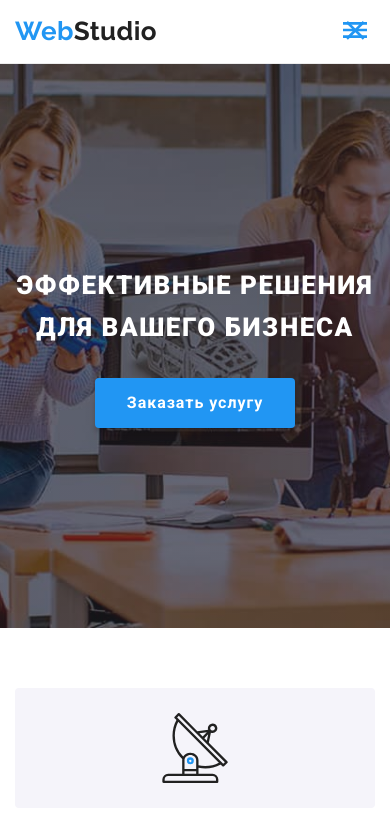
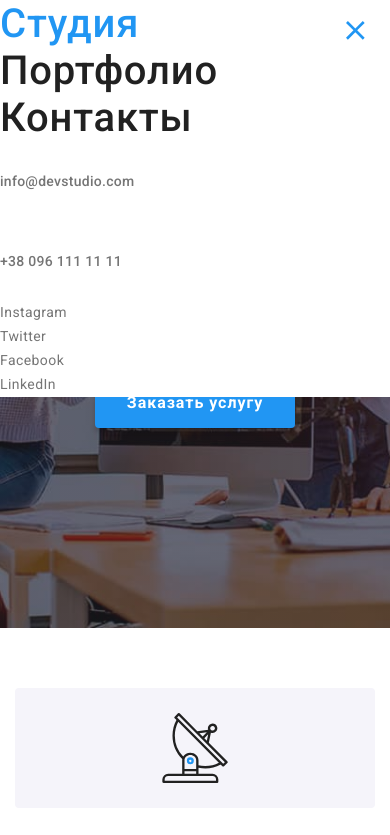
Before and after one commit to VitaliiBerko/goit-markup-hw-08, a plain HTML site: page index.html in a window 390 px wide. Both pictures are taken after a click on the button 355 px from the left and 30 px from the top of the page. Shown: the top 835 px of the page. Drawn offline with nearby package versions, Linux system fonts and the light colour scheme.

Commit message:
Added mobile menu not at all

```diff
--- a/index.html
+++ b/index.html
@@ -50,17 +50,52 @@
                     </svg>
                     +38 096 111 11 11</a></li>
             </ul>
-            <div class="mobile">
-                <button type="button" class="mobile__menu-button">
-                <svg class="mobile__icon" width="40" height="40">
-                    <use href="./images/icons.svg#icon-mobile-menu"></use>
-                </svg>
-                <svg class="mobile__icon" width="40" height="40">
-                    <use href="./images/icons.svg#icon-mobile-close"></use>
-                </svg>
 
-            </button>
-            </div>
+            <nav class="mobile">
+
+                    <button type="button"
+                     class="mobile__menu-button is-open"
+                     data-menu-button
+                     aria-expanded="false"
+                     aria-controls="mobile__menu-conteiner">
+                        <svg class="mobile__icon" width="40" height="40" aria-label="Переключатель мобильного меню">
+                            <use class="mobile__icon-menu" href="./images/icons.svg#icon-mobile-menu"></use>
+                            <use class="mobile__icon-close" href="./images/icons.svg#icon-mobile-close"></use>
+                        </svg>
+                    </button>
+
+                    <div class="mobile__menu-conteiner is-open" data-menu id="mobile__menu-conteiner">
+                    <ul class="mobile__site-nav-list">
+                        <li><a class="link mobile__link mobile__link--current" href="./index.html">Студия</a></li>
+                        <li><a class="link mobile__link" href="./portfolio.html">Портфолио</a></li>
+                        <li><a class="link mobile__link" href="">Контакты</a></li>
+                    </ul>
+
+
+
+
+
+                    <ul class="mobile__auth-nav-list">
+                        <li class="auth-nav__item">
+                            <a href="mailto:info@devstudio.com" class="link link--grey">
+                                info@devstudio.com</a>
+                        </li>
+
+                        <li class="auth-nav__item"><a href="tel:+380961111111" class="link link--grey">
+
+                                +38 096 111 11 11</a></li>
+                    </ul>
+
+
+                    <ul>
+                        <li><a href=""></a>Instagram</li>
+                        <li><a href=""></a>Twitter</li>
+                        <li><a href=""></a>Facebook</li>
+                        <li><a href=""></a>LinkedIn</li>
+                    </ul>
+                </div>
+            </nav>
+
 
 
         </div>
@@ -561,5 +596,6 @@
     </div>
 
 <script src="./js/modal.js"></script>
+<script src="./js/mobile-menu.js"></script>
 </body>
 </html>
--- /dev/null
+++ b/js/mobile-menu.js
@@ -0,0 +1,14 @@
+(() => {
+    const menuBtnRef = document.querySelector("[data-menu-button]");
+    const mobileMenuRef = document.querySelector("[data-menu]");
+
+    menuBtnRef.addEventListener("click", () => {
+        const expanded =
+            menuBtnRef.getAttribute("aria-expanded") === "true" || false;
+
+        menuBtnRef.classList.toggle("is-open");
+        menuBtnRef.setAttribute("aria-expanded", !expanded);
+
+        mobileMenuRef.classList.toggle("is-open");
+    });
+})();
--- a/sass/components/_address.scss
+++ b/sass/components/_address.scss
@@ -4,7 +4,7 @@
     text-align: center;
     margin-bottom: 60px;
 
-    @media (min-width: 1600px) {
+    @media (min-width: 1200px) {
             text-align: left;
             margin-bottom: 0;
         }
--- a/sass/components/_auth-nav.scss
+++ b/sass/components/_auth-nav.scss
@@ -14,7 +14,7 @@
         }
 
 
-        @media (min-width: 1600px) {
+        @media (min-width: 1200px) {
             display: flex;
                 gap: 50px;
 
--- a/sass/components/_form-call-to-action.scss
+++ b/sass/components/_form-call-to-action.scss
@@ -3,7 +3,7 @@
     width: 450px;
     width: 100%;
 
-    @media (min-width: 1600px) {
+    @media (min-width: 1200px) {
     display: flex;
     align-items: flex-end;
     gap: 12px;}
@@ -12,7 +12,7 @@
     &__inner {
             width: 100%;
 
-            @media (min-width: 1600px) {
+            @media (min-width: 1200px) {
 
                     max-width: 358px;
                 }
--- a/sass/components/_form.scss
+++ b/sass/components/_form.scss
@@ -4,7 +4,7 @@
     max-width: 350px;
     width: 100%;
 
-    @media (min-width: 1600px) {
+    @media (min-width: 1200px) {
         max-width: 448px;
         width: 100%;
     }
@@ -130,7 +130,7 @@
                 margin-left: 8px;
 
 
-            @media (min-width: 1600px) {
+            @media (min-width: 1200px) {
                 margin-left: 9px;
                 font-size: 14px;
                 line-height: 1.71;
@@ -150,7 +150,7 @@
     line-height: 1.17;
 
 
-    @media (min-width: 1600px) {
+    @media (min-width: 1200px) {
         font-size: 14px;
         line-height: 1.71;
 
--- a/sass/components/_logo.scss
+++ b/sass/components/_logo.scss
@@ -24,7 +24,7 @@
 
 
 
-    @media (min-width: 1600px) {
+    @media (min-width: 1200px) {
         margin-right: 93px;
     }
 
--- a/sass/components/_mobile.scss
+++ b/sass/components/_mobile.scss
@@ -1,12 +1,14 @@
 .mobile {
-
+    max-width: 767px;
+    width: 100%;
     @media (min-width: 768px) {
         display: none;
-    }
+        }
     &__menu-button {
 
         @extend %flex-centered;
         position: absolute;
+        z-index: 10;
         right: 15px;
         top: 10px;
 
@@ -22,10 +24,78 @@
         &:hover, &:focus {
             fill: var(--accent-color);
         }
+        }
+
+
+        &__icon {
+            // position: absolute;
+        }
+
+        &__icon-menu {
+        .mobile__menu-button.is-open & {
+            display: block;
+        }
+
+        .mobile__menu-button & {
+            display: none;
+        }
+        }
+
+       &__icon-close {
+
+        .mobile__menu-button & {
+            display: block;
+        }
+
+        .mobile__menu-button.is-open  & {
+            display: none;
+        }
+
+       }
+    &__menu-conteiner {
+        position: absolute;
+        top: 0;
+        left: 0;
+        max-width: 767px;
+        width: 100%;
+
+
+        background-color: var(--main-bg-color);
+
+        &.is-open {
+            display: none;
+        }
 
     }
 
-        &__icon {
-            position: absolute;
+    &__site-nav-list {
+        @media (min-width: 768px) {
+            display: none;
         }
+
+    }
+    &__link--current {
+        color: var(--accent-color);
+    }
+
+    &__link {
+            font-weight: 500;
+            font-size: 40px;
+            line-height: 1.18;
+            letter-spacing: 0.02em;
+
+            padding: 0;
+
+            &:not(:last-child) {
+                margin-bottom: 35px;
+            }
+
+
+            }
+
+    &__auth-nav-list {
+        @media (min-width: 768px) {
+                display: none;
+            }
+    }
 }
--- a/sass/components/_modal.scss
+++ b/sass/components/_modal.scss
@@ -35,7 +35,7 @@
         0px 2px 1px rgba(0, 0, 0, 0.2);
     border-radius: 4px;
 
-    @media (min-width: 1600px) {
+    @media (min-width: 1200px) {
         min-width: 528px;
         min-height: 581px;
 
--- a/sass/components/_title.scss
+++ b/sass/components/_title.scss
@@ -35,7 +35,7 @@
             line-height: 1.16;
             text-align: center;
 
-            @media (min-width: 1600px) {
+            @media (min-width: 1200px) {
                 font-size: 36px;
                 margin-bottom: 50px;
             }
@@ -60,7 +60,7 @@
 
             color: var(--main-bg-color);
 
-            @media (max-width: 1600px) {
+            @media (max-width: 1200px) {
                 text-align: center;
             }
         }
--- a/sass/layout/_benefits.scss
+++ b/sass/layout/_benefits.scss
@@ -25,7 +25,7 @@
 
         }
 
-        @media (min-width: 1600px) {
+        @media (min-width: 1200px) {
             width: 270px;
 
             &:not(:last-child) {
--- a/sass/layout/_customers.scss
+++ b/sass/layout/_customers.scss
@@ -18,7 +18,7 @@
                 width: 226px;
             }
 
-            @media (min-width: 1600px) {
+            @media (min-width: 1200px) {
             width: 170px;
             height: 92px;}
         }
@@ -27,7 +27,7 @@
 
         &__item:not(:last-child) {
 
-            @media (min-width: 1600px) {
+            @media (min-width: 1200px) {
             margin-right: 0, 30px, 0, 0;}
         }
 
--- a/sass/layout/_footer.scss
+++ b/sass/layout/_footer.scss
@@ -22,13 +22,13 @@
 
 &__social {
     margin-bottom: 60px;
-    @media (min-width: 1600px) {
+    @media (min-width: 1200px) {
     margin-left: 70px;
     margin-bottom: 0;}
 }
 
 &__cta {
-    @media (min-width: 1600px) {
+    @media (min-width: 1200px) {
     margin-left: 93px;}
 
 }
@@ -40,7 +40,7 @@
     padding: 0;
     text-align: center;
 
-    @media (min-width: 1600px) {
+    @media (min-width: 1200px) {
         text-align: left;
     }
 }
--- a/sass/layout/_projects.scss
+++ b/sass/layout/_projects.scss
@@ -14,7 +14,7 @@
             }
         }
 
-        @media (min-width: 1600px) {
+        @media (min-width: 1200px) {
 
         &__item:not(:nth-child(3n)) {
             margin-right: 30px;
--- a/sass/layout/_works.scss
+++ b/sass/layout/_works.scss
@@ -1,6 +1,6 @@
 /* what we are doing */
 .works {
-    @media (max-width: 1600px) {
+    @media (max-width: 1199px) {
         display: none;
 
     }
```
Also changed, not shown: css/main.css, css/main.min.css, 2 other files.
